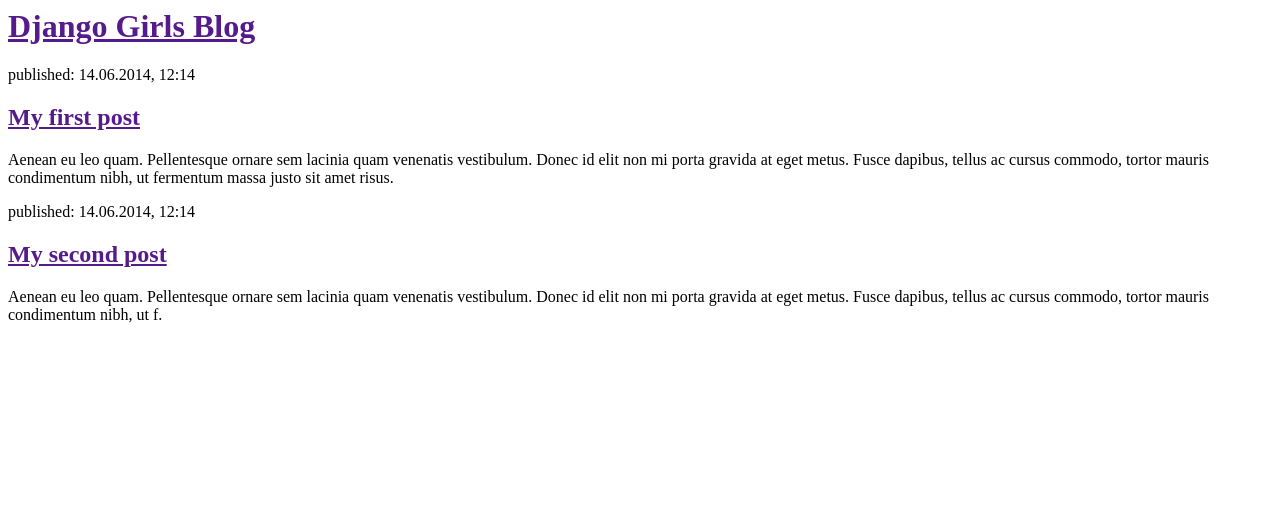
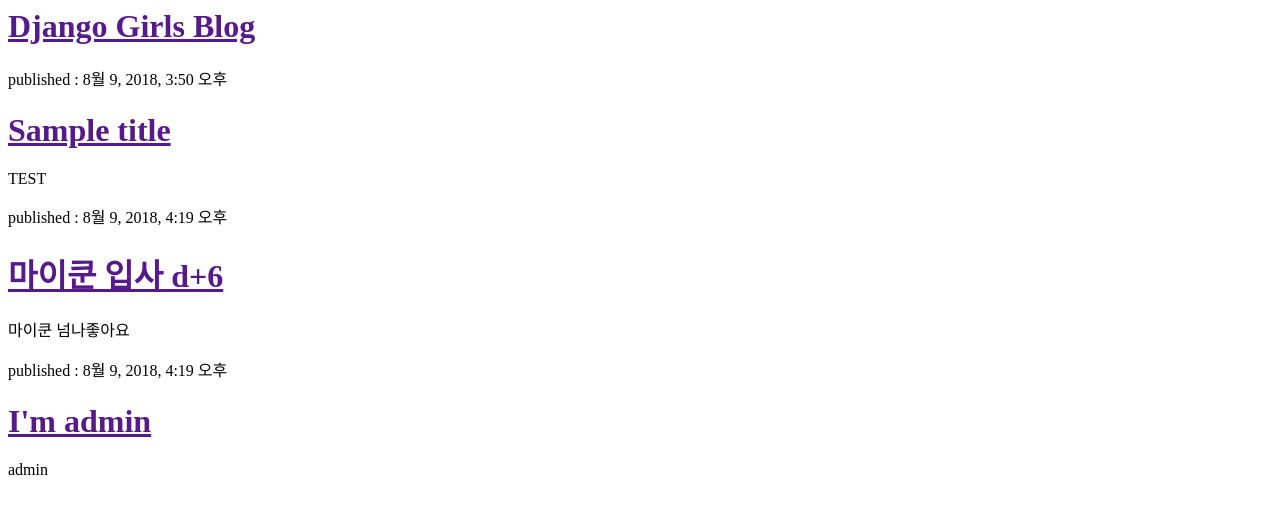
Before and after one commit to Ella77/myblog, a Django app: page / in a window 1280 px wide. Shown: the top 514 px of the page. Run offline with Django 3.2, Linux system fonts and the light colour scheme; data comes from the database, SQL or seed files in the repository; both versions use the stored data as it was after the commit.

Commit message:
modified templates from database

```diff
--- a/blog/templates/blog/post_list.html
+++ b/blog/templates/blog/post_list.html
@@ -19,17 +19,26 @@
         <div>
             <h1><a href="">Django Girls Blog</a></h1>
         </div>
-
-        <div>
-            <p>published: 14.06.2014, 12:14</p>
-            <h2><a href="">My first post</a></h2>
-            <p>Aenean eu leo quam. Pellentesque ornare sem lacinia quam venenatis vestibulum. Donec id elit non mi porta gravida at eget metus. Fusce dapibus, tellus ac cursus commodo, tortor mauris condimentum nibh, ut fermentum massa justo sit amet risus.</p>
-        </div>
-
-        <div>
-            <p>published: 14.06.2014, 12:14</p>
-            <h2><a href="">My second post</a></h2>
-            <p>Aenean eu leo quam. Pellentesque ornare sem lacinia quam venenatis vestibulum. Donec id elit non mi porta gravida at eget metus. Fusce dapibus, tellus ac cursus commodo, tortor mauris condimentum nibh, ut f.</p>
-        </div>
+        {%  for post in posts %}
+            <div>
+             <p>published : {{ post.published_date }}</p>
+             <h1><a href ="">{{ post.title }}</a></h1>
+             <p>{{ post.text|linebreaksbr }}</p>
+            </div>
+        {% endfor %}
     </body>
 </html>
+
+
+
+{#        <div>#}
+{#            <p>published: 14.06.2014, 12:14</p>#}
+{#            <h2><a href="">My first post</a></h2>#}
+{#            <p>Aenean eu leo quam. Pellentesque ornare sem lacinia quam venenatis vestibulum. Donec id elit non mi porta gravida at eget metus. Fusce dapibus, tellus ac cursus commodo, tortor mauris condimentum nibh, ut fermentum massa justo sit amet risus.</p>#}
+{#        </div>#}
+{##}
+{#        <div>#}
+{#            <p>published: 14.06.2014, 12:14</p>#}
+{#            <h2><a href="">My second post</a></h2>#}
+{#            <p>Aenean eu leo quam. Pellentesque ornare sem lacinia quam venenatis vestibulum. Donec id elit non mi porta gravida at eget metus. Fusce dapibus, tellus ac cursus commodo, tortor mauris condimentum nibh, ut f.</p>#}
+{#        </div>#}
--- a/blog/views.py
+++ b/blog/views.py
@@ -1,5 +1,12 @@
 from django.shortcuts import render
+from .models import Post
+from  django.utils  import timezone
 
 # Create your views here.
 def post_list(request):
-    return render(request,'blog/post_list.html')
+    posts = Post.objects.filter(published_date__lte=timezone.now()).order_by('published_date')
+    # posts = Post.objects.all()
+    return render(request,'blog/post_list.html',{'posts': posts})
+
+
+# 'blogs' 매개변수에 필터링된 게시물들 추가
```
Also changed, not shown: db.sqlite3.
